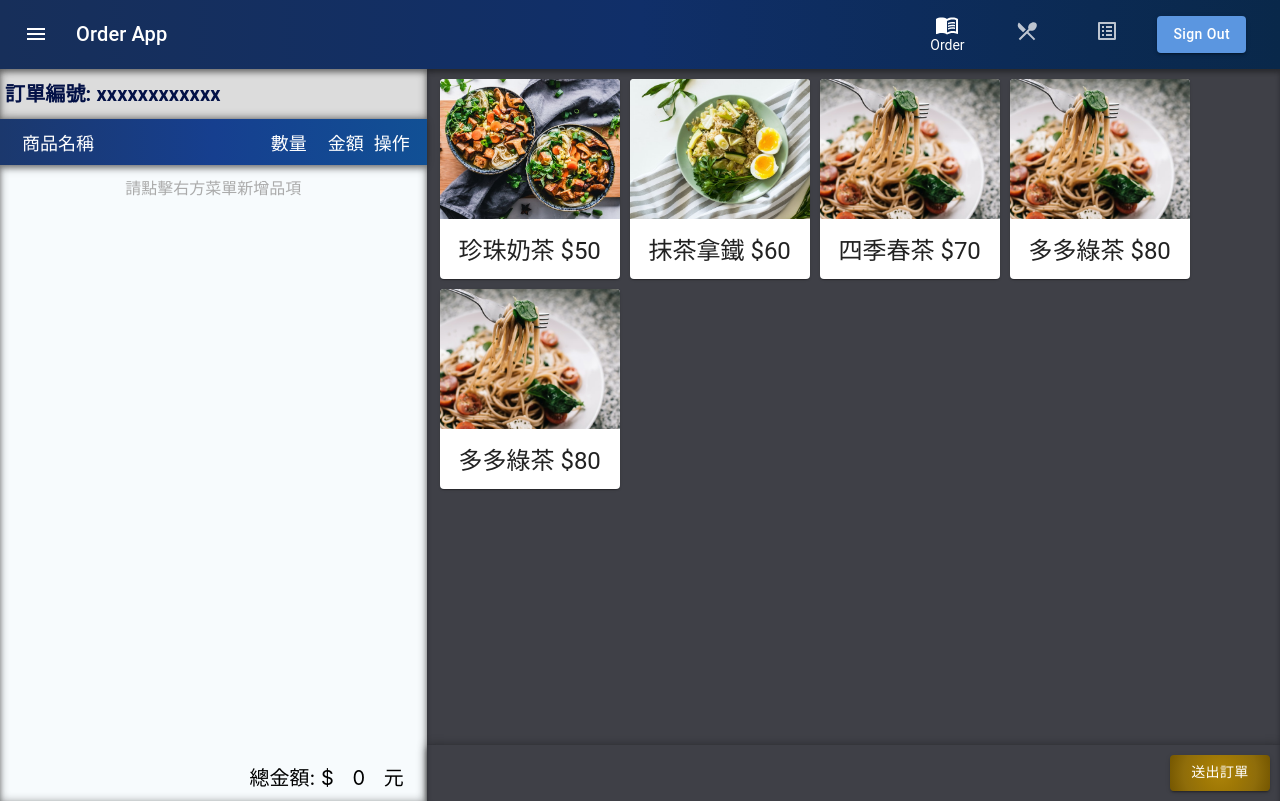
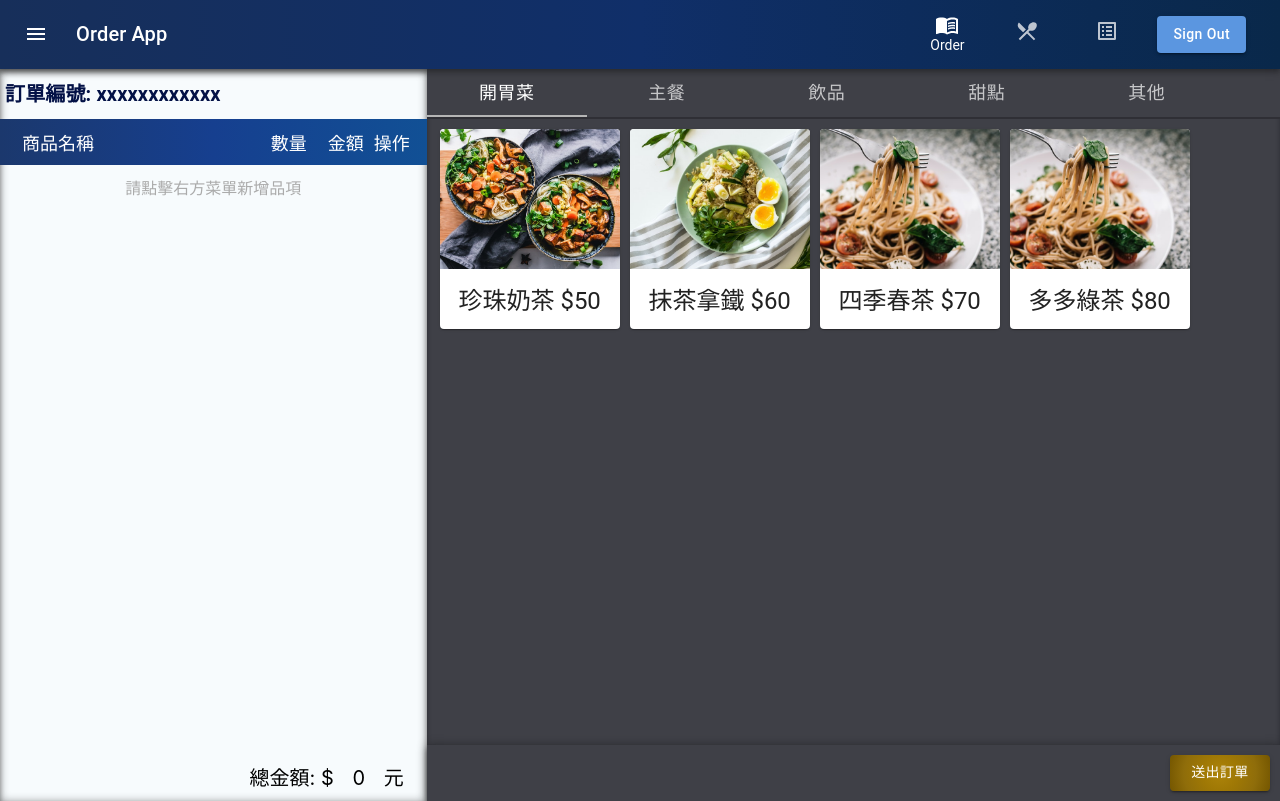
Before and after one commit to sponge2984/react-order-app, a React (Create React App) app: page / in a window 1280 px wide. Both pictures are taken after a click on the button "LOG IN". Built offline with nearby package versions, Linux system fonts and the light colour scheme.

Commit message:
update order css style

```diff
--- a/src/component/page/Main.js
+++ b/src/component/page/Main.js
@@ -18,6 +18,9 @@ const useStyles = makeStyles((theme) => ({
     navigationContainer: {
         height: "auto",
         background: "linear-gradient(to right, #172f5a, #102f69, #09284a)",
+        boxShadow:
+            "0px 2px 4px -1px rgba(0,0,0,0.12), 0px 4px 5px 0px rgba(0,0,0,0.16), 0px 1px 10px 0px rgba(0,0,0,0.22)",
+        zIndex: 1300,
         display: "flex",
         justifyContent: "space-between",
         "& .navigationLeft": {
--- a/src/component/page/Manage.js
+++ b/src/component/page/Manage.js
@@ -1,6 +1,6 @@
 import React from "react";
 import { useStylesMain } from "../styled/styledMain";
-import ItemTable from "../ItemTable";
+import ItemTable from "../table/ItemTable";
 import Tabs from "@material-ui/core/Tabs";
 import Tab from "@material-ui/core/Tab";
 import Typography from "@material-ui/core/Typography";
@@ -9,6 +9,8 @@ import { useStylesManage } from "../styled/styledManage";
 import PeopleIcon from "@material-ui/icons/People";
 import AssessmentIcon from "@material-ui/icons/Assessment";
 import FastfoodIcon from "@material-ui/icons/Fastfood";
+import ListAltIcon from "@material-ui/icons/ListAlt";
+
 function Manage() {
     const classes = useStylesMain();
     const classesManage = useStylesManage();
@@ -38,9 +40,14 @@ function Manage() {
                 />
                 <Tab icon={<PeopleIcon />} label="用戶管理" {...a11yProps(1)} />
                 <Tab
+                    icon={<ListAltIcon />}
+                    label="訂單查詢"
+                    {...a11yProps(2)}
+                />
+                <Tab
                     icon={<AssessmentIcon />}
                     label="統計圖表"
-                    {...a11yProps(2)}
+                    {...a11yProps(3)}
                 />
             </Tabs>
             <TabPanel
@@ -63,6 +70,13 @@ function Manage() {
                 value={value}
                 index={2}
                 className={value === 2 && classesManage.tabPanel}
+            >
+                訂單查詢
+            </TabPanel>
+            <TabPanel
+                value={value}
+                index={3}
+                className={value === 3 && classesManage.tabPanel}
             >
                 統計圖表
             </TabPanel>
--- a/src/component/page/Order.js
+++ b/src/component/page/Order.js
@@ -14,6 +14,9 @@ import ProductItem from "../ProductItem";
 import { useStylesMain } from "../styled/styledMain";
 import { useStylesOrder } from "../styled/styledOrder";
 import Button from "@material-ui/core/Button";
+import AppBar from "@material-ui/core/AppBar";
+import Tabs from "@material-ui/core/Tabs";
+import Tab from "@material-ui/core/Tab";
 import { itemLists } from "./fakeItem";
 function Order() {
     const mainClasses = useStylesMain();
@@ -101,12 +104,14 @@ function Order() {
                 </div>
             </Grid>
             <Grid item xs={12} md={8} className={orderClasses.orderRightSide}>
-                {/*<AppBar position="static" className={orderClasses.classifyTabs}>
+                <AppBar position="static" className={orderClasses.classifyTabs}>
                     <Tabs
                         value={value}
                         variant="fullWidth"
                         onChange={handleChange}
-                        aria-label="simple tabs example"
+                        variant="scrollable"
+                        scrollButtons="auto"
+                        aria-label="scrollable auto tabs example"
                     >
                         <Tab label="開胃菜" />
                         <Tab label="主餐" />
@@ -114,7 +119,7 @@ function Order() {
                         <Tab label="甜點" />
                         <Tab label="其他" />
                     </Tabs>
-                </AppBar>*/}
+                </AppBar>
 
                 <div className={orderClasses.itemCardContainer}>
                     {itemLists.map((item, idx) => (
--- a/src/component/page/fakeItem.js
+++ b/src/component/page/fakeItem.js
@@ -30,11 +30,4 @@ export const itemLists = [
         price: 80,
         type: "0",
     },
-    {
-        name: "多多綠茶",
-        id: "123123123q12322",
-        img: itemImg3,
-        price: 80,
-        type: "0",
-    },
 ];
--- a/src/component/styled/styledOrder.js
+++ b/src/component/styled/styledOrder.js
@@ -44,8 +44,14 @@ export const useStylesOrder = makeStyles((theme) => ({
     classifyTabs: {
         width: "100%",
         //height: "50px",
+        boxShadow: "none",
+        borderBottom: "2px solid #2f2f35",
         color: "#fff",
-        backgroundColor: "#1976d2",
+        backgroundColor: "#3f4047 !important",
+        "& .MuiTabs-flexContainer button": { fontSize: "18px !important" },
+        "& .MuiTabs-indicator": {
+            backgroundColor: "#b5b5b5",
+        },
     },
     Pagination: {
         position: "absolute",
@@ -63,6 +69,7 @@ export const useStylesOrder = makeStyles((theme) => ({
         display: "flex",
         justifyContent: "flex-end",
         alignItems: "center",
+        background: "#3f4047",
         bottom: 0,
         boxShadow:
             "0px 2px 4px -1px rgba(0,0,0,0.12), 0px 4px 5px 0px rgba(0,0,0,0.24), 0px 1px 10px 0px rgba(0,0,0,0.42)",
@@ -85,9 +92,6 @@ export const useStylesOrder = makeStyles((theme) => ({
         display: "flex",
         padding: "5px",
         alignItems: "center",
-        background: "#dcdcdc",
-        boxShadow:
-            "inset 0px 2px 4px -1px rgba(0,0,0,0.12), inset 0px 4px 5px 0px rgba(0,0,0,0.24), inset 0px 1px 10px 0px rgba(0,0,0,0.42)",
     },
     listInfo: {
         height: "36px",
@@ -97,8 +101,8 @@ export const useStylesOrder = makeStyles((theme) => ({
         color: "#fff",
         fontSize: "18px",
         background: "linear-gradient(to right, #1b386d, #163f8f, #115095)",
-        boxShadow:
-            "0px 2px 4px -1px rgba(0,0,0,0.12), 0px 4px 5px 0px rgba(0,0,0,0.24), 0px 1px 10px 0px rgba(0,0,0,0.42)",
+        /*boxShadow:
+            "0px 2px 4px -1px rgba(0,0,0,0.12), 0px 4px 5px 0px rgba(0,0,0,0.24), 0px 1px 10px 0px rgba(0,0,0,0.42)",*/
         "& .thName": {
             marginLeft: "12px",
         },
```
Also changed, not shown: src/index.js (+9 -10 lines), src/component/table/ItemTable.js (renamed from src/component/ItemTable.js).
